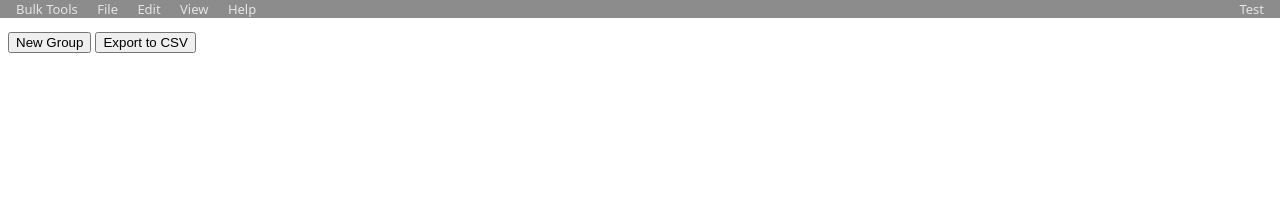
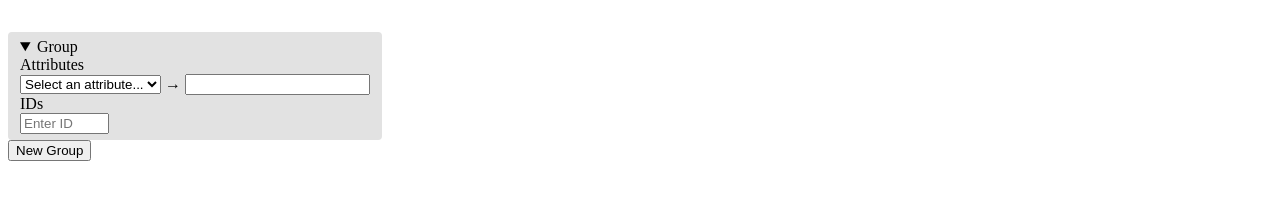
Before and after one commit to SapphSky/Bulk-Tools, a plain HTML site: page index.html in a window 1280 px wide. Both pictures are taken after a click on the button "New Group". Drawn offline with Linux system fonts and the light colour scheme.

Commit message:
Update index.html

```diff
--- a/index.html
+++ b/index.html
@@ -4,23 +4,18 @@
     <meta charset="UTF-8">
     <meta http-equiv="X-UA-Compatible" content="IE=edge">
     <meta name="viewport" content="width=device-width, initial-scale=1.0">
-    <title>Bulk Tools</title>
+    <title>Phoenix Template Editor</title>
 </head>
 
 <body>
-    <nav>
-        <div class="left">
-            <span>Bulk Tools</span>
-            <span>File</span>
-            <span>Edit</span>
-            <span>View</span>
-            <span>Help</span>
-        </div>
+    <div id="container_groups">
 
-        <div class="right">
-            <span>Test</span>
-        </div>
-    </nav>
+    </div>
+
+    <div>
+        <button id="btn_newGroup" title="Add a new group">New Group</button>
+        <button hidden>Export to CSV</button>
+    </div>
 
     <datalist id="attributes">
         <option value="" hidden>Select an attribute...</option>
@@ -55,19 +50,28 @@
                 <span>Group</span>
             </summary>
 
-            <div class="container_attributes">
+            <div>
+                <div>
+                    <span>Attributes</span>
+                    <div id="container_attributes">
 
-            </div>
+                    </div>
+                </div>
 
-            <div>
-                <span>IDs</span>
-                <ul>
-                    <li>
-                        <input type="text" size="8"><button>x</button>
-                    </li>
-                </ul>
+                <div>
+                    <span>IDs</span>
+                    <div id="container_ids">
+
+                    </div>
+                </div>
             </div>
         </details>
+    </template>
+
+    <template id="tmp_id">
+        <div>
+            <input type="text" size="8" placeholder="Enter ID"><button hidden>x</button>
+        </div>
     </template>
 
     <template id="tmp_attribute">
@@ -99,56 +103,78 @@
                 <option value="enrolled_status">Enrolled Status</option>
             </select>
             <span>→</span>
-            <input type="text" autocapitalize="off" class="attribute_value">
+            <input type="text" autocapitalize="off">
         </div>
     </template>
-
-    <div id="groups_container">
-
-    </div>
-
-    <div>
-        <button id="btn_newGroup" title="Add a new group">New Group</button>
-        <button>Export to CSV</button>
-    </div>
-
 </body>
 
 <script>
-    const btn_newGroup = document.querySelector("#btn_newGroup");
-    btn_newGroup.addEventListener("click", () => {
-        const tmp_group = document.querySelector("#tmp_group");
-        const clone = tmp_group.content.firstElementChild.cloneNode(true);
+    class Group {
+        constructor() {
+            this.ids = [];
+            this.attributes = {};
+        }
 
-        const tmp_attribute = document.querySelector("#tmp_attribute");
-        const attribute = tmp_attribute.content.firstElementChild.cloneNode(true);
+        setAttrib(key, value) {
+            this.attributes[key] = value;
+            console.log("Group attribute changed:", this, `(${key} set to ${value})`)
+        }
 
-        clone.appendChild(attribute);
+        addId(id) {
+            this.ids.push(id);
+        }
+    }
 
-        // Assign the text field a function to create a new attribute item when filled out ONCE.
-        const attrib_inputField = attribute.querySelector(".attribute_value");
-        attrib_inputField.addEventListener("change", (event) => {
-            if (event.target.value != "") {
-                // Create a new attribute
-            }
-        });
-
-        document.querySelector(".groups_container").appendChild(clone);
-    });
+    const container_group = document.querySelector("#container_groups");
+    const template_id = document.querySelector("#tmp_id");
 
     let groups = [];
 
-    const group = {
-        attributes: {},
-        ids: [],
-        addAttribute: function(attrib, value) {
-            this.attributes[attrib] = value;
-        },
-        content: null,
+    const btn_newGroup = document.querySelector("#btn_newGroup");
+    btn_newGroup.addEventListener("click", () => {
+        const newGroup = new Group();
+        groups.push(newGroup);
+        drawGroup(newGroup);
+    });
+
+    function addAttributeToGroup(group, key, value) {
+        group.attributes[key] = value;
+        console.log("New Attribute added to group:", group);
     }
 
-    function drawGroupContent(attributes, ids) {
+    function addIdToGroup(group, id) {
+        group.ids.push(id);
+        console.log("New ID added to group:", group);
+    }
 
+    function drawGroup(group) {
+        console.log("Drawing:", group);
+        const template_group = document.querySelector("#tmp_group");
+        const instance = template_group.content.cloneNode(true);
+
+        const add_attrib = instance.querySelector("#input_add_attribute");
+        // add_attrib.addEventListener("click", drawAttribute(instance.querySelector("#container_attributes"), group));
+
+        drawAttribute(instance.querySelector("#container_attributes"), group);
+        drawIds(instance.querySelector("#container_ids"), group);
+
+        container_group.appendChild(instance);
+    }
+
+    function drawAttribute(root, group) {
+        const template_attribute = document.querySelector("#tmp_attribute");
+        const instance = template_attribute.content.cloneNode(true);
+
+        root.appendChild(instance);
+        console.log("Done drawing attribute");
+    }
+
+    function drawIds(root, group) {
+        const template_id = document.querySelector("#tmp_id");
+        const instance = template_id.content.cloneNode(true);
+
+        root.appendChild(instance);
+        console.log("Done drawing ids");
     }
 </script>
 
```
